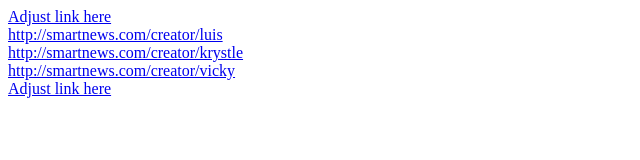
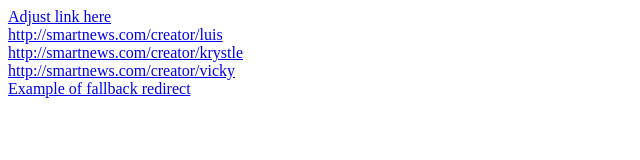
Before and after one commit to Bohdan-Tereta/adjust-test, a plain HTML site: page index.html in a window 1280 px wide. Shown: the whole page, without its empty margins (0-640 px from the left). Drawn offline with Linux system fonts and the light colour scheme.

Commit message:
Update index.html

```diff
--- a/index.html
+++ b/index.html
@@ -14,7 +14,7 @@
   <div><a href="http://smartnews.com/creator/vicky">http://smartnews.com/creator/vicky</a></div>
   <div>
    <a href="https://app.adjust.com/4enb3sj_g4tffah?deep_link=smartnews%3A%2F%2FopenChannel%3Fidentifier%3Dcr_en_us_iwb%26referrer%3Dnf%26installToken%3D%257B%2522abVariants%2522%253A%255B6034%255D%252C%2522edition%2522%253A%2522en_US%2522%257D&redirect=https%3A%2F%2Fnew.cotoacademy.com%2Fchat">
-    Adjust link here
+    Example of fallback redirect
     </a>
   </div>
 </body>
```
